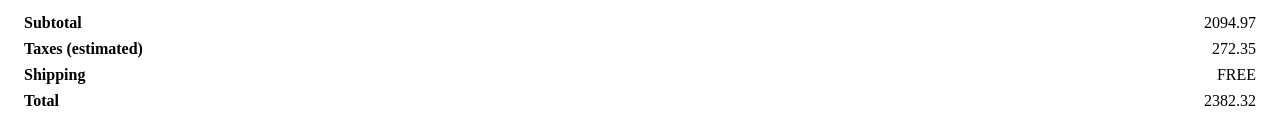
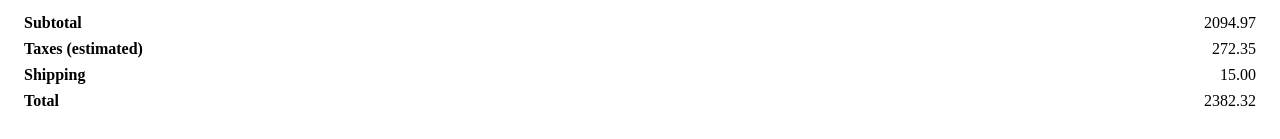
Before and after one commit to darrylnatale/Unit203, a React (Create React App) app in the folder client/: page / in a window 1280 px wide. Shown: the part 994-1133 px from the top of the page. Built offline with nearby package versions, Linux system fonts and the light colour scheme.

Commit message:
Update Fees to get dynmic values

```diff
--- a/client/src/App.js
+++ b/client/src/App.js
@@ -52,6 +52,23 @@ const addLineItem = (lineItem) => {
   setLineItems([...lineItems, lineItem]);
 };
 
+const calculateFees = (lineItems) => {
+  let subtotal = 0;
+  let tax = 0;
+  let shipping = 15;
+
+  lineItems.forEach((lineItem) => {
+    subtotal += lineItem.price * lineItem.quantity;
+  });
+
+  tax = subtotal * 0.13;
+  const total = subtotal + tax + shipping;
+
+  return { subtotal, tax, shipping, total };
+}
+
+const fees = calculateFees(lineItems)
+
 return (<>
   <CartContainer>
       <CartTitle>Your Cart</CartTitle>
@@ -67,19 +84,19 @@ return (<>
     <FeeContainer>
       <PriceCategory>
         <Label>Subtotal</Label>
-        <Value>{SUBTOTAL.toFixed(2)}</Value>
+        <Value>{fees.subtotal.toFixed(2)}</Value>
       </PriceCategory>
       <PriceCategory>
         <Label>Taxes (estimated)</Label>
-        <Value>{HST.toFixed(2)}</Value>
+        <Value>{fees.tax.toFixed(2)}</Value>
       </PriceCategory>
       <PriceCategory>
         <Label>Shipping</Label>
-        <Value>FREE</Value>
+        <Value>{fees.shipping.toFixed(2)}</Value>
       </PriceCategory>
       <PriceCategory>
         <Label>Total</Label>
-        <Value>{TOTAL.toFixed(2)}</Value>
+        <Value>{fees.total.toFixed(2)}</Value>
       </PriceCategory>
     </FeeContainer>
   </>
```
